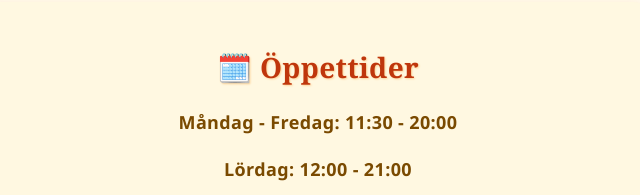
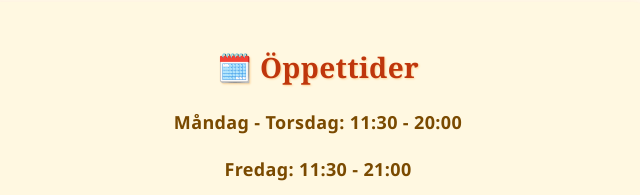
Before and after one commit to moaal2023/Laganspizzeria, a plain HTML site: page index.html in a window 1280 px wide. Shown: the part 605-800 px from the top of the page, 325-965 px from the left. Drawn offline with Linux system fonts and the light colour scheme; no server answers.

Commit message:
Update index.html

```diff
--- a/index.html
+++ b/index.html
@@ -218,7 +218,8 @@
     vi har både nötkött och marinerad fläskkarré. <br /> I alla våra goda pizzor ingår tomatsås och ost.</div>
   <section class="contact-box">
     <h2>🗓️ Öppettider</h2>
-    <p><strong>Måndag - Fredag:</strong> 11:30 - 20:00</p>
+    <p><strong>Måndag - Torsdag:</strong> 11:30 - 20:00</p>
+    <p><strong>Fredag:</strong> 11:30 - 21:00</p>
     <p><strong>Lördag:</strong> 12:00 - 21:00</p>
     <p><strong>Söndag:</strong> 12:00 - 20:00</p>
     <h2>📞 Kontakt</h2>
```
